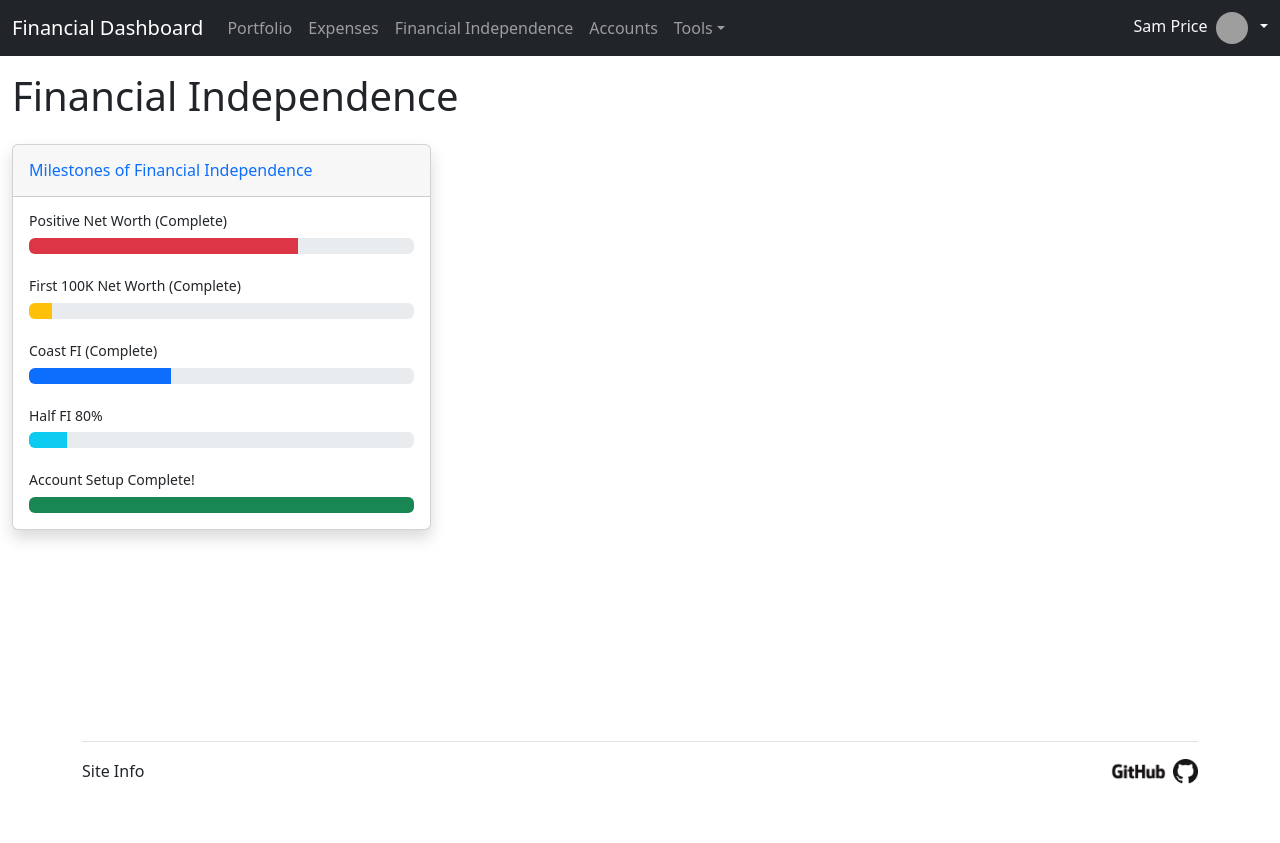
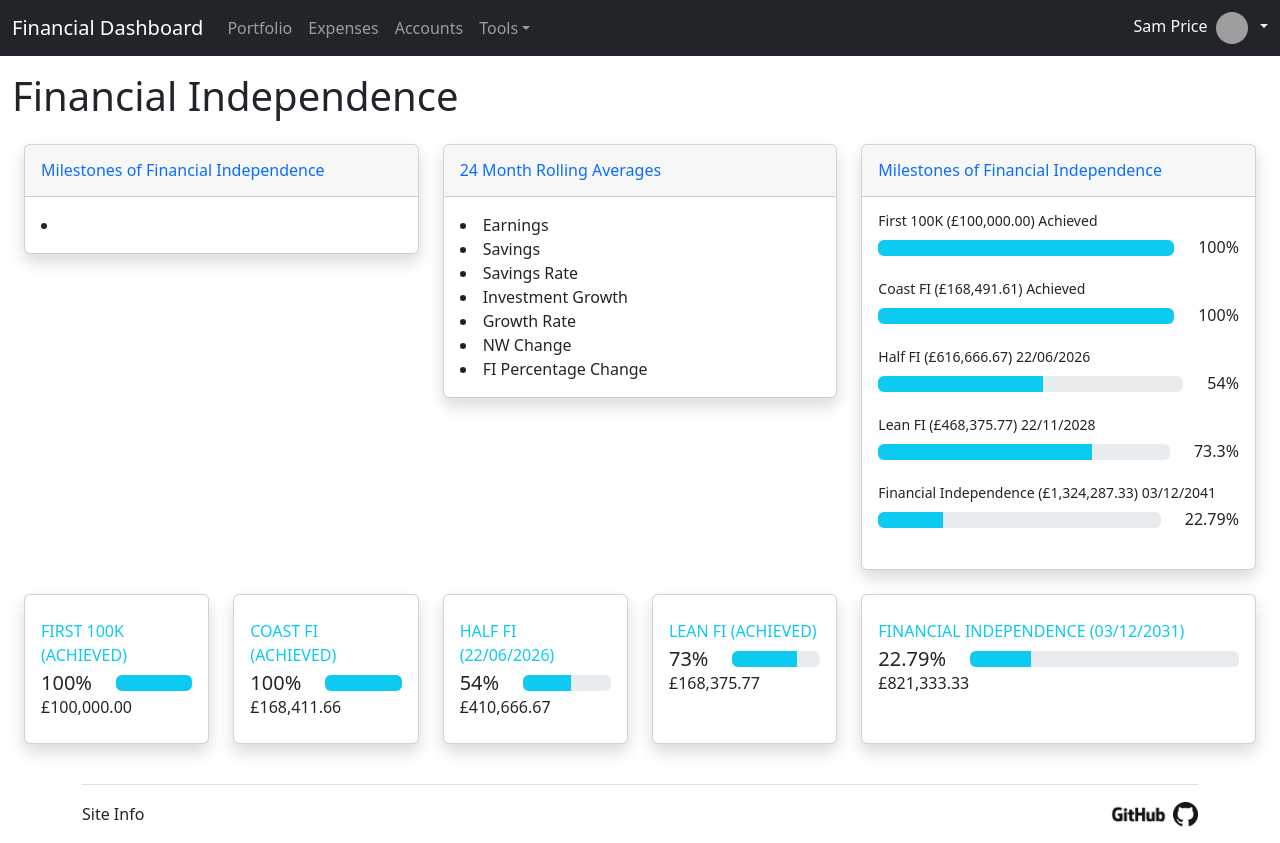
Before and after one commit to DrunkenPangolin/net_worth_tracker, a Flask app: page /financial_independence in a window 1280 px wide. Before the commit the page ends 784 px from the top, so only its background shows below. Run offline with Flask 2, Linux system fonts and the light colour scheme; a user stored in the database is signed in; grey boxes are pictures that could not be loaded.

Commit message:
still working on page layouts

```diff
--- a/webapp/routes.py
+++ b/webapp/routes.py
@@ -212,12 +212,6 @@ def expenses():
     return render_template("pages/expenses.html", title="Expenses")
 
 
-@app.route("/settings")
-@login_required
-def settings():
-    return render_template("user/settings.html", title="Settings")
-
-
 @app.route("/site_info")
 def site_info():
     return render_template("pages/site_info.html", title="Site Info")
--- a/webapp/templates/includes/nav-top.html
+++ b/webapp/templates/includes/nav-top.html
@@ -4,7 +4,7 @@
         <!-- Navbar brand -->
         <a class="navbar-brand" href="{{url_for('dashboard')}}">Financial Dashboard</a>
         <button class="navbar-toggler" type="button" data-bs-toggle="collapse" data-bs-target="#navbarCollapse" aria-controls="navbarCollapse" aria-expanded="false" aria-label="Toggle navigation">
-        <span class="navbar-toggler-icon"></span>
+            <span class="navbar-toggler-icon"></span>
         </button>
         <div class="collapse navbar-collapse" id="navbarCollapse">
 
@@ -17,17 +17,15 @@
                 <a class="nav-link" href="{{ url_for('expenses') }}">Expenses</a>
             </li>
             <li class="nav-item">
-                <a class="nav-link" href="{{ url_for('fi') }}">Financial Independence</a>
-            </li>
-            <li class="nav-item">
                 <a class="nav-link" href="{{ url_for('accounts') }}">Accounts</a>
             </li>
             <li class="nav-item dropdown">
                 <a class="nav-link dropdown-toggle" href="#" id="dropdown03" data-bs-toggle="dropdown" aria-expanded="false">Tools</a>
                 <ul class="dropdown-menu dropdown-menu-end" aria-labelledby="dropdown03">
-                  <li><a class="dropdown-item" href="#">Compound Interest Calculator</a></li>
-                  <li><a class="dropdown-item" href="{{ url_for('documents') }}">Documents </a></li>
-                  <li><a class="dropdown-item" href="#">Sinking Fund</a></li>
+                    <li><a class="dropdown-item" href="{{ url_for('fi') }}">Financial Independence</a></li>
+                    <li><a class="dropdown-item" href="{{ url_for('documents') }}">Important Documents</a></li>
+                    <li><a class="dropdown-item" href="#">Compound Interest Calculator</a></li>
+                    <li><a class="dropdown-item" href="#">Sinking Fund</a></li>
                 </ul>
             </li>
         </ul>
@@ -42,7 +40,6 @@
                     </a>
                     <ul class="dropdown-menu dropdown-menu-end" aria-labelledby="dropdown03">
                         <li><a class="dropdown-item" href="{{ url_for('profile') }}">Profile</a></li>
-                        <li><a class="dropdown-item" href="{{ url_for('settings') }}">Settings</a></li>
                         <li><hr class="dropdown-divider"></li>
                         <li><a class="dropdown-item" href="{{ url_for('logout') }}">Logout</a></li>
                     </ul>
--- a/webapp/templates/layout.html
+++ b/webapp/templates/layout.html
@@ -22,8 +22,9 @@
 </head>
 
 <body class="d-flex flex-column min-vh-100">
+
+    <!-- Navigation bar (top) -->
     <header class="site header mb-2">
-        <!-- Navigation bar (top) -->
         {% include 'includes/nav-top.html' %}
     </header>
 
@@ -41,6 +42,7 @@
                         {% endfor %}
                     {% endif %}
                 {% endwith %}
+
             </div>
             <div class="row">
                 <h1 class="mb-4">{{title}}</h1>
@@ -52,6 +54,7 @@
     <!-- Bootstrap JavaScript via delivery network -->
     <script src="https://cdn.jsdelivr.net/npm/bootstrap@5.2.0-beta1/dist/js/bootstrap.bundle.min.js" integrity="sha384-pprn3073KE6tl6bjs2QrFaJGz5/SUsLqktiwsUTF55Jfv3qYSDhgCecCxMW52nD2" crossorigin="anonymous"></script>
 
+    <!-- Footer -->
     <footer class='mt-auto'>
         {% include 'includes/footer.html' %}
     </footer>
--- a/webapp/templates/pages/expenses.html
+++ b/webapp/templates/pages/expenses.html
@@ -44,13 +44,13 @@
                                 <th>Weekly</th>
                                 <th>Monthly</th>
                                 <th>Annually</th>
-                                <th>Percentage of Outgoings</th>
+                                <th>Percentage</th>
                             </tr>
                         </thead>
                         <tfoot>
 
                             <!-- example data -->
-                            {% for account in [("Necessity", "7.02", "49.31", "213.67", "2564.09", "0.3243"),("Discretionary", "14.62", "102.73", "445.15", "5341.77", "0.6757"),("TOTAL", "21.65", "152.04", "658.82", "7905.86", "1")] %}
+                            {% for account in [("TOTAL", "£73.80", "£518.35", "£2246.17", "£26954.00", "100.00%")] %}
 
                             <tr>
                                 <th>{{account[0]}}</th>
@@ -67,7 +67,7 @@
                         <tbody>
 
 
-                        {% for account in [("Education", "1.6", "11.23", "48.68", "584.18", "0.0739"),("Entertainment", "3.57", "25.1", "108.76", "1305.15", "0.16510000000000002"),("Food", "3.79", "26.63", "115.4", "1384.75", "0.1752"),("Health", "1.11", "7.82", "33.9", "406.82", "0.051500000000000004"),("Hobbies", "0.95", "6.68", "28.95", "347.42", "0.043899999999999995"),("Housing", "0", "0", "0", "0", "0"),("Loans", "0", "0", "0", "0", "0"),("Pets", "0", "0", "0", "0", "0"),("Phone", "0.72", "5.07", "21.98", "263.81", "0.0334"),("Purchases", "0.76", "5.35", "23.2", "278.36", "0.0352"),("Transport", "3.4", "23.89", "103.52", "1242.21", "0.15710000000000002"),("Travel", "3.4", "23.9", "103.56", "1242.71", "0.1572"),("Work", "1.07", "7.53", "32.62", "391.43", "0.0495"),("Miscellaneous", "1.26", "8.83", "38.25", "459.03", "0.0581")] %}
+                        {% for account in [('Housing & Living','£8.63','£60.63','£262.75','£3153.00','11.70%'),('Health & Consumables','£11.95','£83.96','£363.83','£4366.00','16.20%'),('Transport','£0.64','£4.50','£19.50','£234.00','0.87%'),('Hobbies','£17.91','£125.83','£545.25','£6543.00','24.27%'),('Education','£1.80','£12.63','£54.75','£657.00','2.44%'),('Leisure & Discretionary','£9.37','£65.83','£285.25','£3423.00','12.70%'),('Travel','£20.96','£147.23','£638.00','£7656.00','28.40%'),('Work','£0.09','£0.65','£2.83','£34.00','0.13%'),('Income','£0.64','£4.50','£19.50','£234.00','0.87%'),('Transfer','£1.79','£12.58','£54.50','£654.00','2.43%')] %}
 
                             <tr>
                                 <td>{{account[0]}}</td>
--- a/webapp/templates/pages/financial_independence.html
+++ b/webapp/templates/pages/financial_independence.html
@@ -1,35 +1,141 @@
 {% extends 'layout.html' %}
 
 {% block content %}
-<div class="container">
-    <div class="card shadow col-4 mb-4">
+<div class="row mx-auto">
+    <div class="col-xl-4 col-md-8 col-sm-12 mb-4">
+        <div class="card shadow">
             <div class="card-header py-3">
                 <h6 class="m-0 font-weight-bold text-primary">Milestones of Financial Independence</h6>
             </div>
             <div class="card-body">
-            <h4 class="small font-weight-bold">Positive Net Worth <span class="float-right">(Complete)</span></h4>
-            <div class="progress mb-4">
-                <div class="progress-bar bg-danger" role="progressbar" style="width: 70%" aria-valuenow="100" aria-valuemin="0" aria-valuemax="100"></div>
+
+                <li>
+
+                </li>
             </div>
-            <h4 class="small font-weight-bold">First 100K Net Worth <span class="float-right">(Complete)</span></h4>
-            <div class="progress mb-4">
-                <div class="progress-bar bg-warning" role="progressbar" style="width: 6%" aria-valuenow="100" aria-valuemin="0" aria-valuemax="100"></div>
         </div>
-            <h4 class="small font-weight-bold">Coast FI <span class="float-right">(Complete)</span></h4>
-            <div class="progress mb-4">
-                <div class="progress-bar" role="progressbar" style="width: 37%" aria-valuenow="100" aria-valuemin="0" aria-valuemax="100"></div>
     </div>
-            <h4 class="small font-weight-bold">Half FI <span class="float-right">80%</span></h4>
-            <div class="progress mb-4">
-                <div class="progress-bar bg-info" role="progressbar" style="width: 10%" aria-valuenow="80" aria-valuemin="0" aria-valuemax="100"></div>
+    <div class="col-xl-4 col-md-8 col-sm-12 mb-4">
+        <div class="card shadow">
+            <div class="card-header py-3">
+                <h6 class="m-0 font-weight-bold text-primary">24 Month Rolling Averages</h6>
             </div>
-            <h4 class="small font-weight-bold">Account Setup <span class="float-right">Complete!</span></h4>
-            <div class="progress">
-                <div class="progress-bar bg-success" role="progressbar" style="width: 100%" aria-valuenow="100" aria-valuemin="0" aria-valuemax="100"></div>
+            <div class="card-body">
+                <li>
+                    Earnings
+                </li>
+                <li>
+                    Savings
+                </li>
+                <li>
+                    Savings Rate
+                </li>
+                <li>
+                    Investment Growth
+                </li>
+                <li>
+                    Growth Rate
+                </li>
+                <li>
+                    NW Change
+                </li>
+                <li>
+                    FI Percentage Change
+                </li>
             </div>
         </div>
     </div>
 
+
+
+
+    <div class="col-xl-4 col-md-8 col-sm-12 mb-4">
+        <div class="card shadow">
+            <div class="card-header py-3">
+                <h6 class="m-0 font-weight-bold text-primary">Milestones of Financial Independence</h6>
+            </div>
+            <div class="card-body">
+
+                {% for (milestone, target, percentage, date) in [('First 100K', '£100,000.00' , 100, 'Achieved'), ('Coast FI', '£168,491.61',100,'Achieved'), ('Half FI','£616,666.67',54,'22/06/2026'), ('Lean FI','£468,375.77',73.3,'22/11/2028'),('Financial Independence','£1,324,287.33',22.79,'03/12/2041')] %}
+
+
+                <h4 class="small font-weight-bold">{{milestone}} ({{target}}) <span class="float-right">{{date}}</span></h4>
+                <div class="row mb-4 align-items-center">
+                    <div class="col">
+                        <div class="progress progress-sm">
+                            <!-- style percentage changes the loading bar -->
+                            <div
+                                class="progress-bar bg-info" role="progressbar"
+                                style="width: {{percentage}}%" aria-valuenow="{{percentage}}" aria-valuemin="0"
+                                aria-valuemax="100">
+                            </div>
+                        </div>
+                    </div>
+                    <div class="col-auto">
+                        <div class="h6 mb-0 mr-2 font-weight-bold text-gray-800">
+                            {{percentage}}%
+                        </div>
+                    </div>
                 </div>
 
+                {% endfor %}
+
+            </div>
+        </div>
+    </div>
+</div>
+
+
+
+
+<!-- Content row for information cards-->
+<div class="row mx-auto">
+
+    {% for (milestone, target, percentage, date) in [('First 100K', '£100,000.00' , 100, 'Achieved'), ('Coast FI', '£168,411.66',100,'Achieved'), ('Half FI','£410,666.67',54,'22/06/2026'), ('Lean FI','£168,375.77',73,'Achieved'),('Financial Independence','£821,333.33',22.79,'03/12/2031')] %}
+
+
+    <!-- Financial Independence Card -->
+
+    {% if milestone == 'Financial Independence' %}
+        <div class="col-xl-4 col-md-8 col-sm-12 mb-4">
+    {% else %}
+        <div class="col-xl-2 col-md-4 col-sm-6 mb-4">
+    {% endif %}
+            <div class="card border-left-info shadow h-100 py-2">
+                <div class="card-body">
+                    <div class="row no-gutters align-items-center">
+                        <div class="col mr-2">
+                            <div class="text-xs font-weight-bold text-info text-uppercase mb-1">
+                                {{milestone}} ({{date}})
+                            </div>
+                            <div class="row no-gutters align-items-center">
+                                <div class="col-auto">
+                                    <div class="h5 mb-0 mr-3 font-weight-bold text-gray-800">
+                                        {{percentage}}%
+                                    </div>
+                                </div>
+                                <div class="col">
+                                    <div class="progress progress-sm mr-2">
+                                        <!-- style percentage changes the loading bar -->
+                                        <div
+                                            class="progress-bar bg-info" role="progressbar"
+                                            style="width: {{percentage}}%" aria-valuenow="percentage" aria-valuemin="0"
+                                            aria-valuemax="100"></div>
+                                    </div>
+                                </div>
+                            </div>
+                            <div>
+                                {{target}}
+                            </div>
+                        </div>
+                    </div>
+                </div>
+            </div>
+        </div>
+
+    {% endfor %}
+
+</div>
+
+
 {% endblock content %}
```
Also changed, not shown: webapp/templates/pages/account_info.html (+8 -4 lines), webapp/templates/user/profile.html (+28 -0 lines), webapp/templates/user/settings.html (deleted, +0 -28 lines). Lines whose indentation alone changed are shown as unchanged.
